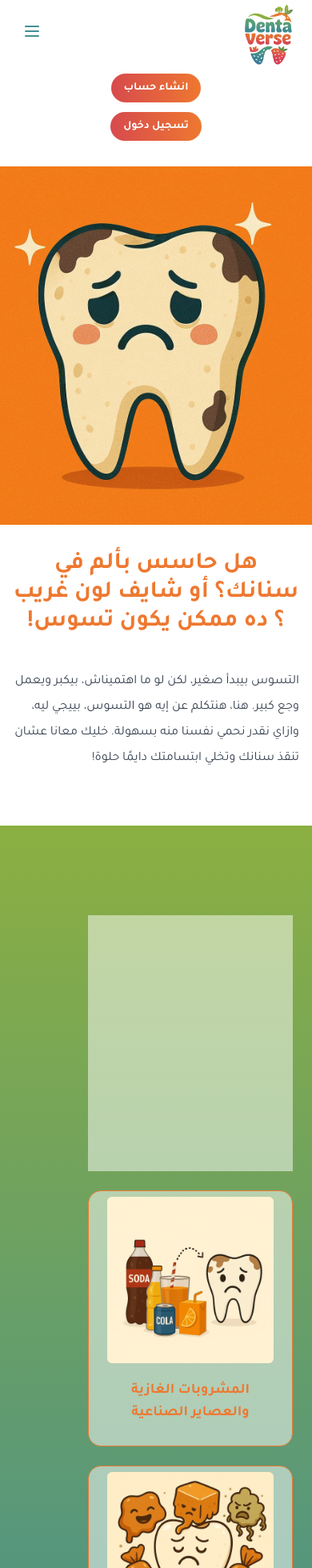
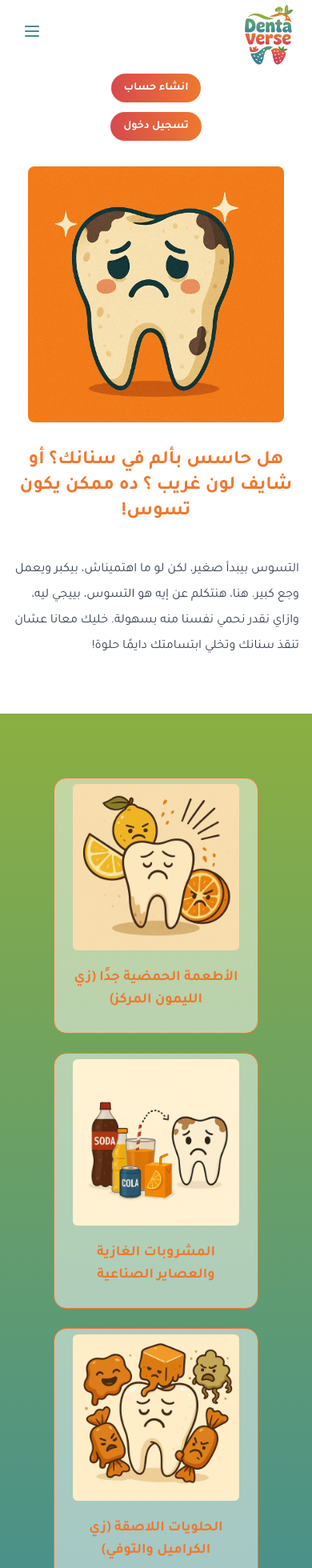
Before and after one commit to yosrelrefaai/Denta-Verse, a React (Create React App) app: page /weakteeth in a window 390 px wide. Shown: the top 1960 px of the page at 80% size. Built offline with nearby package versions, Linux system fonts and the light colour scheme; what tailwindcss-rtl would draw is missing.

Commit message:
responsive 3e

```diff
--- a/src/Strongteeth.js
+++ b/src/Strongteeth.js
@@ -19,12 +19,12 @@ export default function Strongteeth(){
         <div className="px-24 py-28 flex flex-col md:flex-row gap-8 md:gap-10 px-4 md:px-24 py-7 md:py-28 bg-white">
                 {/* Right div - العنوان */}
                 <div className="md:w-1/2 w-full flex justify-center md:block">
-                 <LazyLoadImage alt='strongtheet' src={strongtheet} className="max-w-md h-auto rounded-lg"/>
+                 <LazyLoadImage alt='strongtheet' src={strongtheet} className="max-w-xs md:max-w-md h-auto rounded-lg"/>
                 </div>
 
                 {/* Left div - الأسئلة */}
                 <div className="md:w-1/2 w-full flex flex-col justify-center ">
-                <h2 className=" font-semibold text-teal-custom-orange text-3xl text-center md:text-right">
+                <h2 className=" font-semibold text-teal-custom-orange text-2xl text-center md:text-right">
                     هل تتمنى يكون عندك أسنان قوية وابتسامة لامعة دايمًا؟
                   </h2>
                   <p className='  text-base text-gray-700 font-medium py-10 leading-8'>
@@ -33,12 +33,12 @@ export default function Strongteeth(){
                 </div>
               </div>
                {/* start of flip cards*/}
-                <div class="px-6 md:px-24 py-28 bg-gradient-to-t from-teal-custom-DarkCayan to-teal-custom-green flex flex-wrap justify-center flex-col md:flex-row gap-6 md:gap-12">
+                <div class="px-6 md:px-24 py-20 bg-gradient-to-t from-teal-custom-DarkCayan to-teal-custom-green flex flex-wrap justify-center items-center md:flex-row gap-6 md:gap-12 text-center">
                             {/*first box*/}
                          <div className="w-64 h-80 [perspective:1000px] ">
                            <div className=" relative w-full h-full transition-transform duration-700 [transform-style:preserve-3d] hover:[transform:rotateY(180deg)]">
                               <div className="absolute w-full h-full [backface-visibility:hidden] bg-white/50 border border-teal-custom-orange rounded-2xl flex  flex-col items-center justify-center">
-                              <LazyLoadImage src={strawbarry} alt="strawbarry" className=" object-cover rounded-md max-w-xs md:max-w-md"/>
+                              <LazyLoadImage src={strawbarry} alt="strawbarry" className="w-52 h-52 object-cover rounded-md max-w-xs md:max-w-md"/>
                            <h3 className="text-teal-custom-orange px-5 py-5 text-center text-lg font-semibold "> الفراولة </h3>
                               </div>
                               <div class="absolute w-full h-full [backface-visibility:hidden] [transform:rotateY(180deg)] bg-white/60 border border-teal-custom-orange rounded-lg shadow-lg flex items-center justify-center text-gray-700 text-center px-4">
--- a/src/Weakteeth.js
+++ b/src/Weakteeth.js
@@ -9,12 +9,12 @@ export default function Weakteeth(){
                <div className="px-24 py-28 flex flex-col md:flex-row gap-8 md:gap-10 px-4 md:px-24 py-7 md:py-28 bg-white">
                        {/* Right div - العنوان */}
                        <div className="md:w-1/2 w-full flex justify-center md:block">
-                        <LazyLoadImage src={weakteeth} alt='weakteeth' className="max-w-md h-auto rounded-lg"/>
+                        <LazyLoadImage src={weakteeth} alt='weakteeth' className="max-w-xs md:max-w-md h-auto rounded-lg"/>
                        </div>
 
                        {/* Left div - الأسئلة */}
                        <div className="md:w-1/2 w-full flex flex-col justify-center ">
-                       <h2 className=" font-semibold text-teal-custom-orange text-3xl text-center md:text-right">
+                       <h2 className=" font-semibold text-teal-custom-orange text-2xl text-center md:text-right">
                            هل حاسس بألم في سنانك؟ أو شايف لون غريب ؟ ده ممكن يكون تسوس!
                          </h2>
                          <p className='  text-base text-gray-700 font-medium py-10 leading-8'>
@@ -22,7 +22,7 @@ export default function Weakteeth(){
                        </div>
                      </div>
                       {/* start of flip cards*/}
-                       <div class="px-6 md:px-24 py-28 bg-gradient-to-t from-teal-custom-DarkCayan to-teal-custom-green flex flex-wrap justify-center flex-col md:flex-row gap-6 md:gap-12">
+                       <div class="px-6 md:px-24 py-20 bg-gradient-to-t from-teal-custom-DarkCayan to-teal-custom-green flex flex-wrap justify-center items-center md:flex-row gap-6 md:gap-12 text-center">
                                    {/*first box*/}
                                 <div className="w-64 h-80 [perspective:1000px] ">
                                   <div className=" relative w-full h-full transition-transform duration-700 [transform-style:preserve-3d] hover:[transform:rotateY(180deg)]">
```
